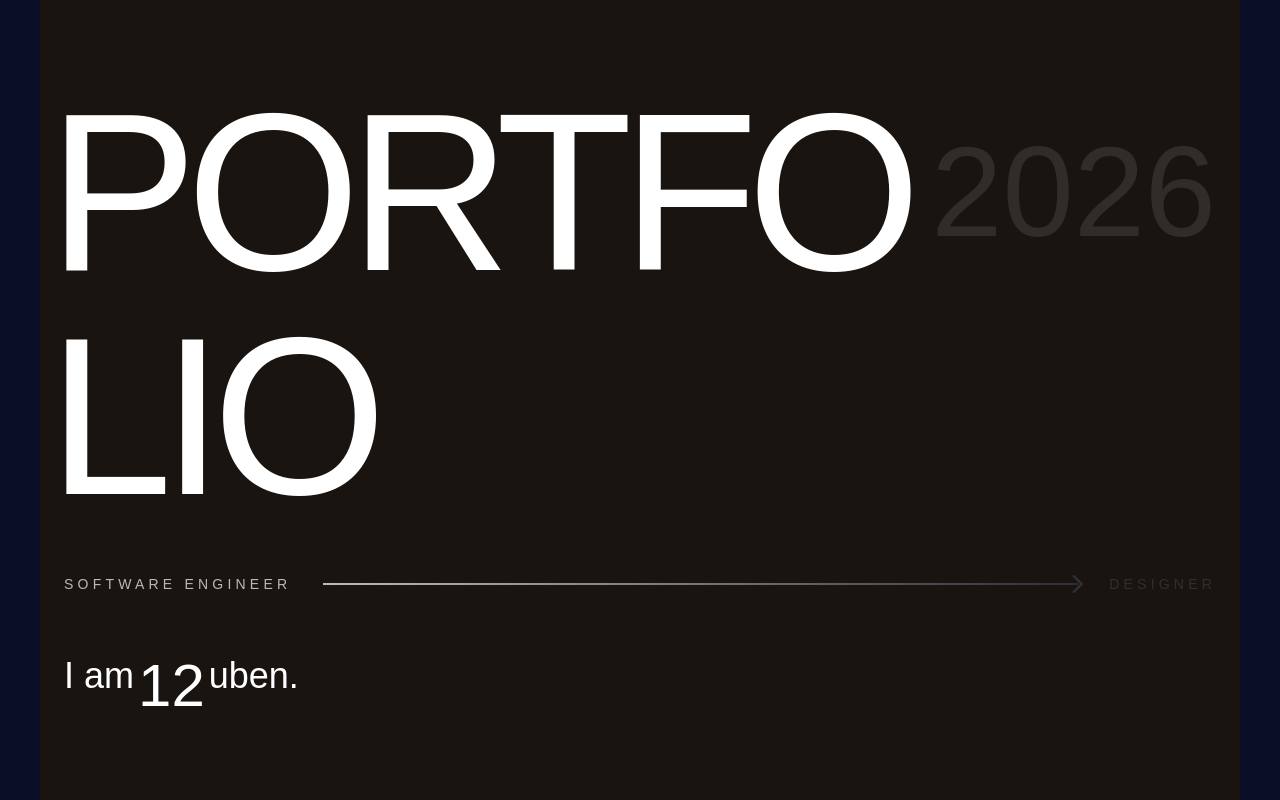
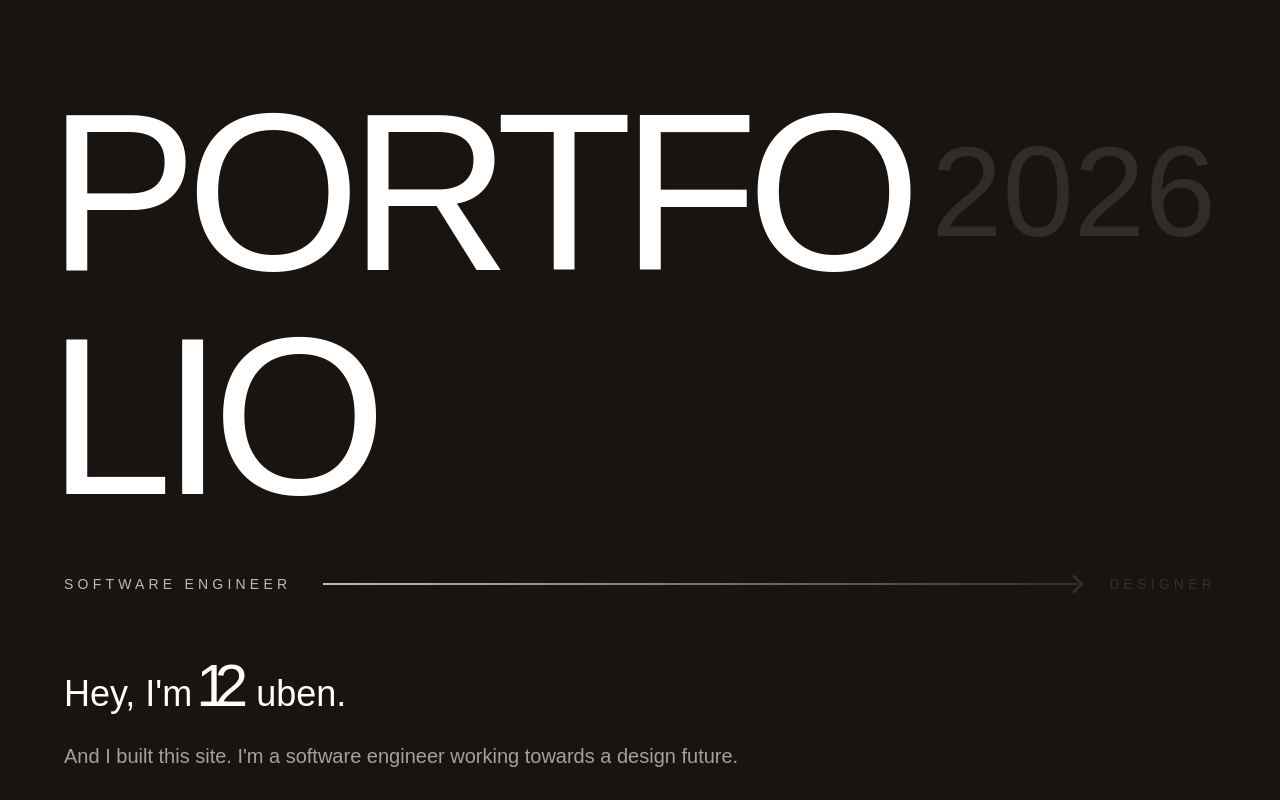
Before and after one commit to 12C0DE/12codeSite, a React (Vite) app in the folder 12codeSite/: page / in a window 1280 px wide. Shown: the top 800 px of the page. Built offline with nearby package versions, Linux system fonts and the light colour scheme.

Commit message:
squeeze animation

```diff
--- a/12codeSite/src/App.css
+++ b/12codeSite/src/App.css
@@ -1,4 +1,8 @@
 @import "tailwindcss";
+
+@theme {
+  --animate-squeeze: squeeze 15s ease-in-out infinite;
+}
 
 /* General Styles T*/
 body {
@@ -7,6 +11,19 @@ body {
   display: flex;
   justify-content: center;
   align-items: center;
-  background-color: #0A0E27 ;
+  background-color: #1a1410;
   color: #fff;
 }
+
+@keyframes squeeze {
+  0%,
+  100% {
+    letter-spacing: -0.15em;
+  }
+  20%,30% {
+    letter-spacing: -0.2em;
+  }
+  40%,50%,60%,70%,80% {
+    letter-spacing: -0.25em;
+  }
+}
--- a/12codeSite/src/components/LandingPage.tsx
+++ b/12codeSite/src/components/LandingPage.tsx
@@ -2,7 +2,7 @@ import { ChevronRight } from "lucide-react";
 
 export const LandingPage = () => {
   return (
-    <section className="min-h-screen flex items-center justify-center px-6 py-20 bg-[#1a1410]">
+    <section className="min-h-screen flex items-center justify-center px-6 py-20">
       <div className="max-w-6xl mx-auto">
         {/* Main Text */}
         <div className="mb-8">
@@ -82,11 +82,18 @@ export const LandingPage = () => {
           </div>
         </div>
         {/* END of SE -> Des */}
-        <div className="max-w-4xl mb-12 flex flex-row gap-1">
-          <h2 className="text-4xl md:text-4xl text-white mb-6">I am </h2>
-          <h2 className="text-5xl md:text-6xl mb-6 animate-squeeze">12</h2>
+        <div className="max-w-4xl flex flex-row gap-1 items-baseline">
+          <h2 className="text-4xl md:text-4xl text-white mb-6">Hey, I'm </h2>
+          <span className="flex flex-row flex-nowrap gap-0 w-[56px] items-baseline">
+            <h2 className="text-4xl md:text-6xl mb-6 animate-squeeze">1</h2>
+            <h2 className="text-4xl md:text-6xl mb-6">2</h2>
+          </span>
           <h2 className="text-4xl md:text-4xl text-white mb-6">uben.</h2>
         </div>
+        <p className="text-xl text-white/60 leading-relaxed">
+          And I built this site. I'm a software engineer working towards a
+          design future.
+        </p>
       </div>
     </section>
   );
```
